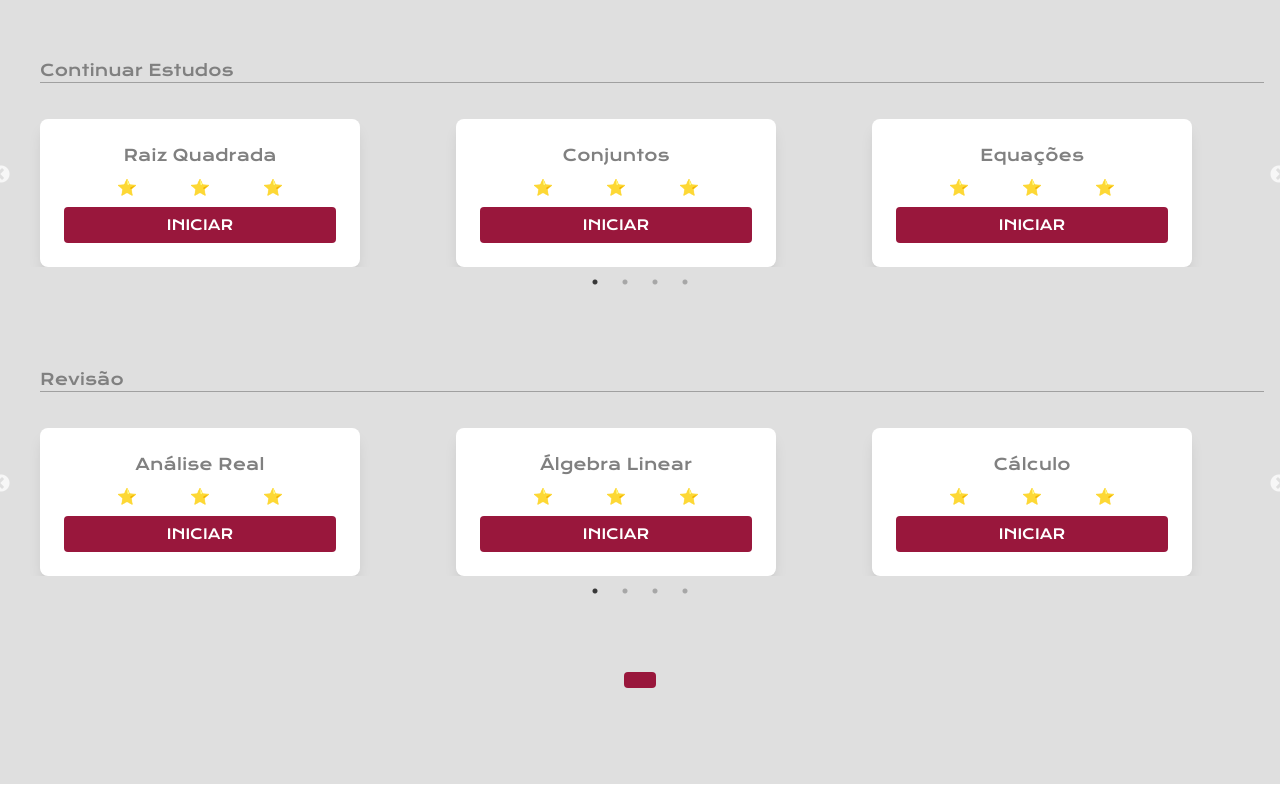
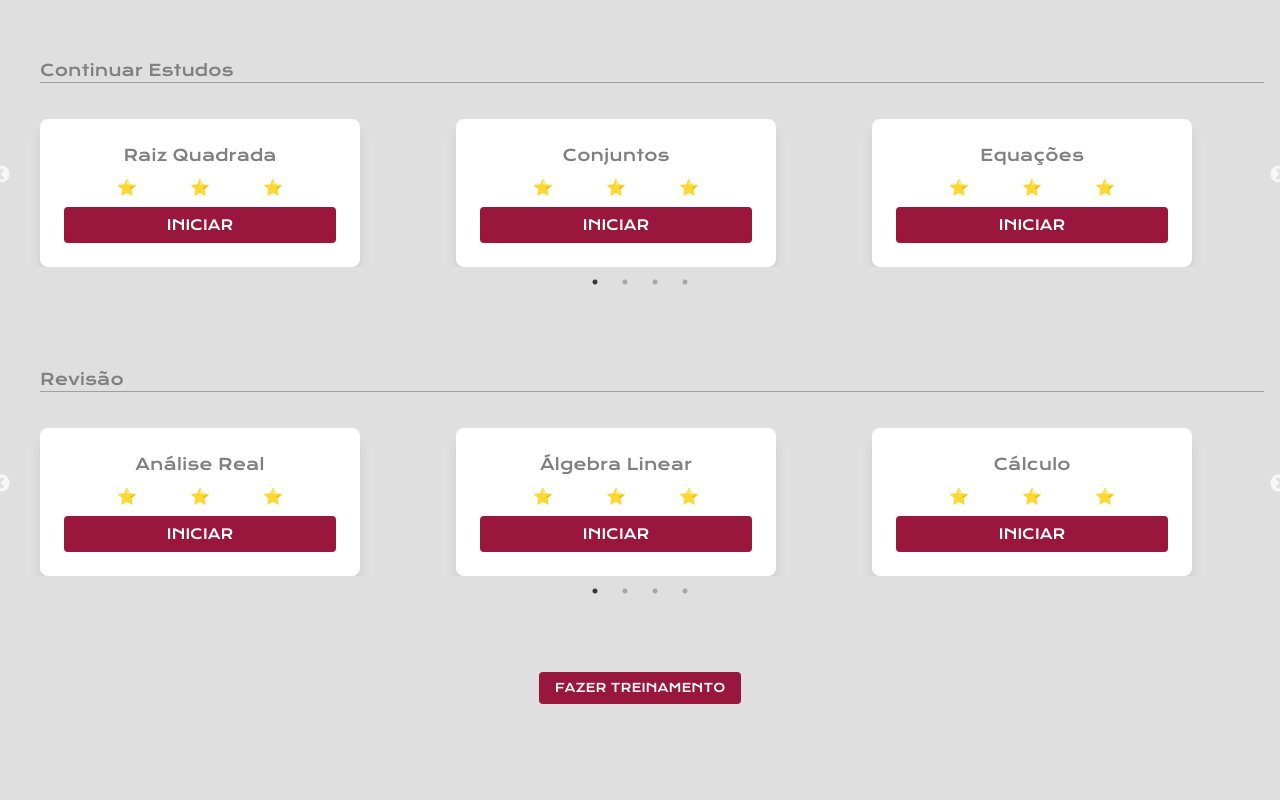
Before and after one commit to yannidilly/mathmania, a Next.js app in the folder app/: page /subjects in a window 1280 px wide. Shown: the part 399-1199 px from the top of the page. Built offline with nearby package versions, Linux system fonts and the light colour scheme; no server answers; the database is empty.

Commit message:
chore: adiciona novo nome ao componente Topics e dá título ao Button

```diff
--- a/app/src/app/subjects/page.jsx
+++ b/app/src/app/subjects/page.jsx
@@ -9,7 +9,7 @@ import "slick-carousel/slick/slick-theme.css";
 import TitleSubject from './titleSubject';
 import { collection, addDoc } from "firebase/firestore";
 
-const Topics = () => {
+const Subjects = () => {
   const settings = {
     dots: true,
     infinite: true,
@@ -54,9 +54,9 @@ const Topics = () => {
           <CardSubject subject="Cálculo Integral" />
         </Slider>
       </div>
-          <Button />
+          <Button title='FAZER TREINAMENTO'/>
     </main>
   );
 };
 
-export default Topics;
+export default Subjects;
```
